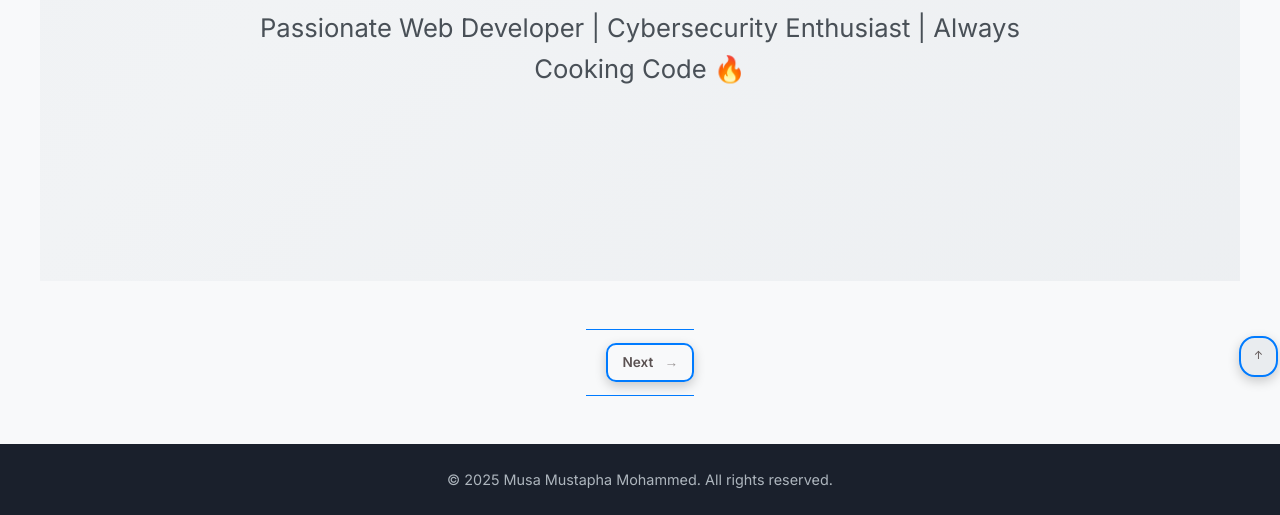
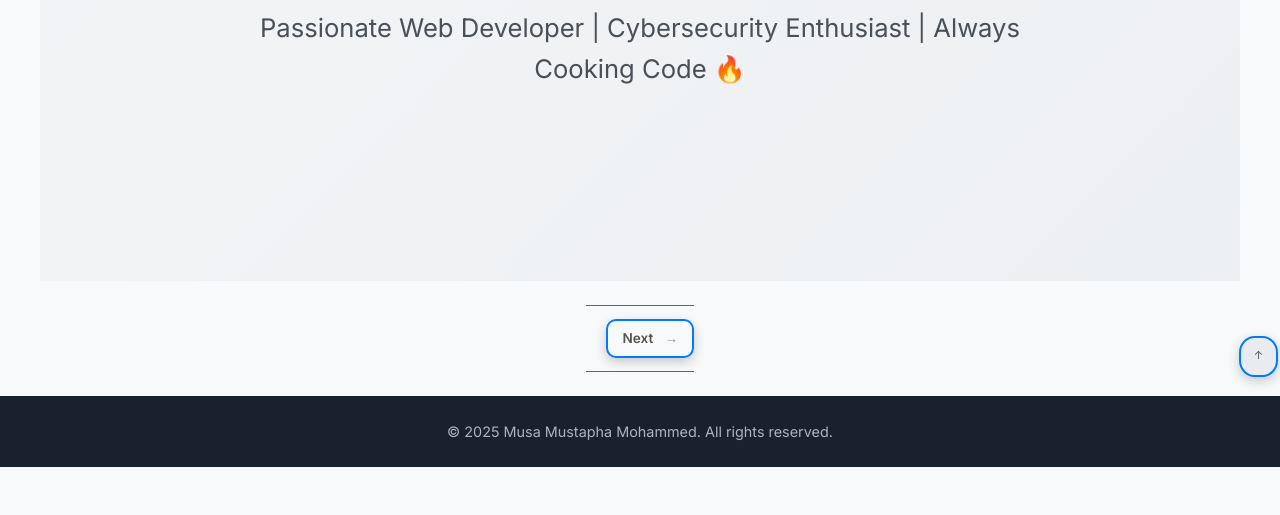
Before and after one commit to Mustee001/portfolio, a plain HTML site: page Index.html in a window 1280 px wide. Shown: the part 399-914 px from the top of the page. After the commit the page ends 866 px from the top, so only its background shows below. Drawn offline with Linux system fonts and the light colour scheme.

Commit message:
Made slight changes to the styling of tge portfolio

```diff
--- a/Style.css
+++ b/Style.css
@@ -1253,7 +1253,7 @@ h2 span {
   justify-content: space-between;
   align-items: center;
   gap: 1rem;
-  margin: 3rem auto;
+  margin: 1.5rem auto;
   padding: 0.8rem 0;
   max-width: 800px;
   border-top: 1px solid var(--accent-blue-light);
```
